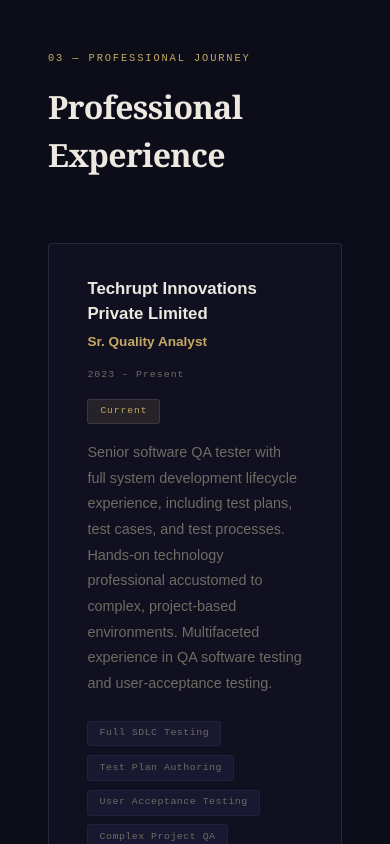
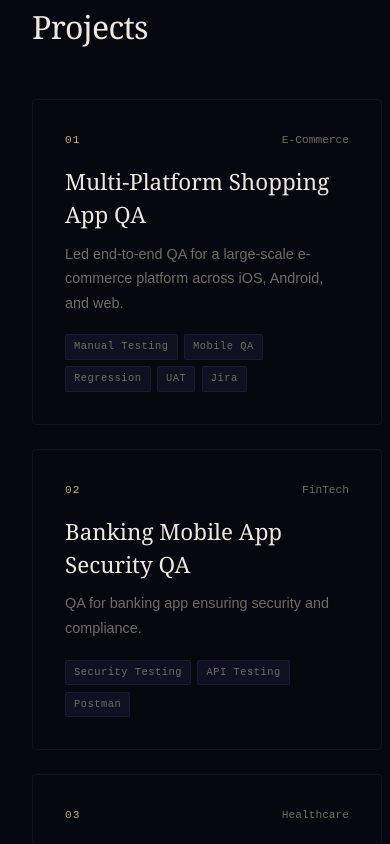
Before and after one commit to dhavalprajapati824-star/dhaval_portfolio_latest, a Next.js app: page / in a window 390 px wide. Shown: the part 4100-4944 px from the top of the page. Built offline with nearby package versions, Linux system fonts and the light colour scheme.

Commit message:
Add projects Section in the page

```diff
--- /dev/null
+++ b/app/components/FadeUp.tsx
@@ -0,0 +1,29 @@
+"use client";
+import { motion, useInView } from "framer-motion";
+import { useRef } from "react";
+
+interface FadeUpProps {
+  children: React.ReactNode;
+  delay?: number;
+  className?: string;
+  style?: React.CSSProperties;
+  once?: boolean;
+}
+
+export default function FadeUp({ children, delay = 0, className, style, once = true }: FadeUpProps) {
+  const ref = useRef(null);
+  const inView = useInView(ref, { once, margin: "-60px" });
+
+  return (
+    <motion.div
+      ref={ref}
+      initial={{ opacity: 0, y: 36 }}
+      animate={inView ? { opacity: 1, y: 0 } : {}}
+      transition={{ duration: 0.75, delay, ease: [0.22, 1, 0.36, 1] }}
+      className={className}
+      style={style}
+    >
+      {children}
+    </motion.div>
+  );
+}
--- a/app/components/Navbar.tsx
+++ b/app/components/Navbar.tsx
@@ -6,6 +6,7 @@
 const navItems = [
   { label: "About",      href: "#about"      },
   { label: "Skills",     href: "#skills"     },
+  { label: "Projects",   href: "#projects" },
   { label: "Experience", href: "#experience" },
   { label: "Contact",    href: "#contact"    },
 ];
--- a/app/components/Projects.tsx
+++ b/app/components/Projects.tsx
@@ -4,201 +4,170 @@
 
 const projects = [
   {
-    id: "01",
-    title: "Orbit Analytics",
-    category: "SaaS Platform",
-    description: "Real-time analytics dashboard for e-commerce teams. Processes 50M+ events/day with sub-second query performance.",
-    tech: ["Next.js", "ClickHouse", "Rust", "WebSockets"],
-    color: "#c8f55a",
-    year: "2024",
-    link: "#",
+    num: "01",
+    domain: "E-Commerce",
+    title: "Multi-Platform Shopping App QA",
+    desc: "Led end-to-end QA for a large-scale e-commerce platform across iOS, Android, and web.",
+    tags: ["Manual Testing", "Mobile QA", "Regression", "UAT", "Jira"],
   },
   {
-    id: "02",
-    title: "Forma Design System",
-    category: "Open Source",
-    description: "A headless, accessible component library used by 2,000+ developers. Ships with Figma tokens and full ARIA compliance.",
-    tech: ["TypeScript", "Radix UI", "Storybook", "Turborepo"],
-    color: "#4fa3e8",
-    year: "2024",
-    link: "#",
+    num: "02",
+    domain: "FinTech",
+    title: "Banking Mobile App Security QA",
+    desc: "QA for banking app ensuring security and compliance.",
+    tags: ["Security Testing", "API Testing", "Postman"],
   },
   {
-    id: "03",
-    title: "Pulse",
-    category: "Mobile App",
-    description: "AI-powered health journaling app. Used daily by 15,000+ users with a 4.8★ App Store rating.",
-    tech: ["React Native", "LangChain", "Supabase", "Expo"],
-    color: "#f5a623",
-    year: "2023",
-    link: "#",
+    num: "03",
+    domain: "Healthcare",
+    title: "Patient Management System QA",
+    desc: "Tested healthcare platform with focus on data integrity.",
+    tags: ["Web Testing", "HIPAA", "Test Planning"],
   },
   {
-    id: "04",
-    title: "Carta Maps",
-    category: "Data Visualization",
-    description: "Interactive geospatial visualization platform for urban planning departments. Renders 10M+ data points fluidly.",
-    tech: ["Mapbox GL", "D3.js", "PostGIS", "FastAPI"],
-    color: "#e864a8",
-    year: "2023",
-    link: "#",
+    num: "04",
+    domain: "EdTech",
+    title: "Learning Platform QA",
+    desc: "Cross-browser testing for education SaaS platform.",
+    tags: ["Cross-Browser", "Performance", "TestRail"],
   },
 ];
 
-function ProjectCard({ project, index }: { project: typeof projects[0]; index: number }) {
+export default function Projects() {
+  return (
+    <section id="projects" style={{
+    padding: "6rem 2rem",
+    background: "var(--bg)",
+    borderTop: "1px solid var(--border)",
+    borderBottom: "1px solid var(--border)",
+    scrollMarginTop: "100px", // ✅ agar header fixed hai
+    }}>
+      <div style={{ maxWidth: 1100, margin: "0 auto" }}>
+
+        <h2 style={{
+          color: "var(--text)",
+          marginBottom: "3rem",
+          fontSize: "clamp(2rem,4vw,3rem)",
+          fontFamily: "var(--font-display)",
+          letterSpacing: "-0.02em"
+        }}>
+          Projects
+        </h2>
+
+        <div style={{
+          display: "grid",
+          gridTemplateColumns: "repeat(auto-fit, minmax(350px, 1fr))",
+          gap: "1.5rem",
+        }}>
+          {projects.map((project, i) => (
+            <ProjectCard key={project.num} project={project} index={i} />
+          ))}
+        </div>
+      </div>
+    </section>
+  );
+}
+
+function ProjectCard({ project, index }: any) {
   const [hovered, setHovered] = useState(false);
-  const ref = useRef<HTMLDivElement>(null);
-  const inView = useInView(ref, { once: true, margin: "-60px" });
+  const ref = useRef(null);
+  const inView = useInView(ref, { once: true });
 
   return (
     <motion.div
       ref={ref}
       initial={{ opacity: 0, y: 60 }}
       animate={inView ? { opacity: 1, y: 0 } : {}}
-      transition={{ duration: 0.8, delay: index * 0.1, ease: [0.16, 1, 0.3, 1] }}
+      transition={{ delay: index * 0.1 }}
       onMouseEnter={() => setHovered(true)}
       onMouseLeave={() => setHovered(false)}
       style={{
         padding: "2rem",
-        border: `1px solid ${hovered ? project.color + "40" : "#2a2a26"}`,
+        border: `1px solid ${hovered ? "var(--accent)" : "var(--border)"}`,
         borderRadius: "4px",
-        background: hovered ? `${project.color}06` : "transparent",
+        background: hovered ? "rgba(var(--accent-rgb),0.06)" : "transparent",
+        transition: "all 0.3s ease",
         cursor: "pointer",
-        transition: "all 0.35s ease",
         position: "relative",
         overflow: "hidden",
       }}
     >
-      {/* Hover accent line */}
-      <motion.div
-        animate={{ scaleX: hovered ? 1 : 0 }}
-        style={{
-          position: "absolute", top: 0, left: 0, right: 0, height: 2,
-          background: project.color, transformOrigin: "left",
-          transition: "transform 0.3s ease",
-        }}
-      />
+      {/* Top Accent Line */}
+      <div style={{
+        position: "absolute",
+        top: 0,
+        left: 0,
+        height: "2px",
+        width: hovered ? "100%" : "0%",
+        background: "var(--accent)",
+        transition: "0.3s",
+      }} />
 
-      <div style={{ display: "flex", justifyContent: "space-between", alignItems: "flex-start", marginBottom: "1.2rem" }}>
-        <div style={{ display: "flex", gap: "1rem", alignItems: "center" }}>
-          <span style={{
-            fontFamily: "'DM Mono', monospace", fontSize: "0.65rem",
-            color: project.color, letterSpacing: "0.15em",
-          }}>
-            {project.id}
-          </span>
-          <span style={{
-            fontFamily: "'DM Mono', monospace", fontSize: "0.65rem",
-            color: "#4a4a42", letterSpacing: "0.1em",
-            padding: "0.2rem 0.6rem", border: "1px solid #2a2a26", borderRadius: "2px",
-          }}>
-            {project.category}
-          </span>
-        </div>
-        <span style={{ fontFamily: "'DM Mono', monospace", fontSize: "0.65rem", color: "#4a4a42" }}>
-          {project.year}
+      {/* Top Row */}
+      <div style={{
+        display: "flex",
+        justifyContent: "space-between",
+        marginBottom: "1rem"
+      }}>
+        <span style={{
+          color: "var(--accent)",
+          fontFamily: "var(--font-mono)",
+          fontSize: "0.7rem",
+          letterSpacing: "0.1em"
+        }}>
+          {project.num}
+        </span>
+
+        <span style={{
+          color: "var(--text-muted)",
+          fontSize: "0.7rem",
+          fontFamily: "var(--font-mono)"
+        }}>
+          {project.domain}
         </span>
       </div>
 
+      {/* Title */}
       <h3 style={{
-        fontFamily: "'Playfair Display', serif",
-        fontSize: "1.6rem", fontWeight: 700, color: "#f0ede6",
-        marginBottom: "0.8rem", letterSpacing: "-0.02em",
-        transition: "color 0.2s ease",
+        color: "var(--text)",
+        fontSize: "1.4rem",
+        marginBottom: "0.6rem",
+        fontFamily: "var(--font-display)",
       }}>
         {project.title}
       </h3>
 
-      <p style={{ color: "#8a8878", lineHeight: 1.7, fontSize: "0.9rem", marginBottom: "1.5rem" }}>
-        {project.description}
+      {/* Description */}
+      <p style={{
+        color: "var(--text-muted)",
+        fontSize: "0.9rem",
+        marginBottom: "1.2rem",
+        lineHeight: 1.7
+      }}>
+        {project.desc}
       </p>
 
-      <div style={{ display: "flex", flexWrap: "wrap", gap: "0.5rem" }}>
-        {project.tech.map(t => (
-          <span key={t} style={{
-            fontFamily: "'DM Mono', monospace", fontSize: "0.65rem",
-            color: "#8a8878", padding: "0.25rem 0.6rem",
-            background: "#1a1a17", borderRadius: "2px",
-            letterSpacing: "0.05em",
+      {/* Tags */}
+      <div style={{
+        display: "flex",
+        flexWrap: "wrap",
+        gap: "0.4rem"
+      }}>
+        {project.tags.map((tag: string) => (
+          <span key={tag} style={{
+            fontSize: "0.65rem",
+            padding: "4px 8px",
+            background: "var(--surface)",
+            color: "var(--text-muted)",
+            border: "1px solid var(--border)",
+            borderRadius: "2px",
+            fontFamily: "var(--font-mono)",
+            letterSpacing: "0.05em"
           }}>
-            {t}
+            {tag}
           </span>
         ))}
       </div>
-
-      <motion.div
-        animate={{ x: hovered ? 0 : 10, opacity: hovered ? 1 : 0 }}
-        transition={{ duration: 0.2 }}
-        style={{
-          position: "absolute", bottom: "2rem", right: "2rem",
-          fontFamily: "'DM Mono', monospace", fontSize: "0.75rem",
-          color: project.color, letterSpacing: "0.05em",
-        }}
-      >
-        View →
-      </motion.div>
     </motion.div>
   );
-}
-
-export default function Projects() {
-  const ref = useRef<HTMLDivElement>(null);
-  const inView = useInView(ref, { once: true, margin: "-100px" });
-
-  return (
-    <section id="projects" style={{
-      padding: "8rem 2.5rem", background: "#0d0d0b",
-      borderTop: "1px solid #2a2a26", borderBottom: "1px solid #2a2a26",
-    }}>
-      <div style={{ maxWidth: 1100, margin: "0 auto" }}>
-        <div ref={ref} style={{ display: "flex", justifyContent: "space-between", alignItems: "flex-end", marginBottom: "4rem", flexWrap: "wrap", gap: "1rem" }}>
-          <div>
-            <motion.p
-              initial={{ opacity: 0 }} animate={inView ? { opacity: 1 } : {}}
-              className="section-label" style={{ marginBottom: "1rem" }}
-            >
-              02 — Selected Work
-            </motion.p>
-            <motion.h2
-              initial={{ opacity: 0, y: 30 }}
-              animate={inView ? { opacity: 1, y: 0 } : {}}
-              transition={{ delay: 0.2, duration: 0.8, ease: [0.16, 1, 0.3, 1] }}
-              style={{
-                fontFamily: "'Playfair Display', serif",
-                fontSize: "clamp(2rem, 4vw, 3.2rem)",
-                fontWeight: 700, color: "#f0ede6", letterSpacing: "-0.02em",
-              }}
-            >
-              Things I've built
-            </motion.h2>
-          </div>
-          <motion.a
-            initial={{ opacity: 0 }} animate={inView ? { opacity: 1 } : {}} transition={{ delay: 0.4 }}
-            href="#" style={{
-              fontFamily: "'DM Mono', monospace", fontSize: "0.75rem",
-              color: "#8a8878", textDecoration: "none", letterSpacing: "0.05em",
-              paddingBottom: "2px", borderBottom: "1px solid #4a4a42",
-              transition: "all 0.2s ease",
-            }}
-            onMouseEnter={e => { e.currentTarget.style.color = "#c8f55a"; e.currentTarget.style.borderBottomColor = "#c8f55a"; }}
-            onMouseLeave={e => { e.currentTarget.style.color = "#8a8878"; e.currentTarget.style.borderBottomColor = "#4a4a42"; }}
-          >
-            All projects →
-          </motion.a>
-        </div>
-
-        <div style={{ display: "grid", gridTemplateColumns: "repeat(auto-fit, minmax(480px, 1fr))", gap: "1.5rem" }} className="projects-grid">
-          {projects.map((project, i) => (
-            <ProjectCard key={project.id} project={project} index={i} />
-          ))}
-        </div>
-      </div>
-
-      <style>{`
-        @media (max-width: 600px) {
-          .projects-grid { grid-template-columns: 1fr !important; }
-        }
-      `}</style>
-    </section>
-  );
-}
+};
--- a/app/page.tsx
+++ b/app/page.tsx
@@ -4,9 +4,11 @@
 import Hero from "./components/Hero";
 import About from "./components/About";
 import Skills from "./components/Skills";
+import Projects from "./components/Projects";
 import Experience from "./components/Experience";
 import Contact from "./components/Contact";
 import Footer from "./components/Footer";
+
 
 export default function Home() {
   return (
@@ -17,6 +19,7 @@
         <Hero />
         <About />
         <Skills />
+        <Projects />
         <Experience />
         <Contact />
       </main>
```
Also changed, not shown: app/components/SectionHeader.tsx (added, +27 -0 lines).
